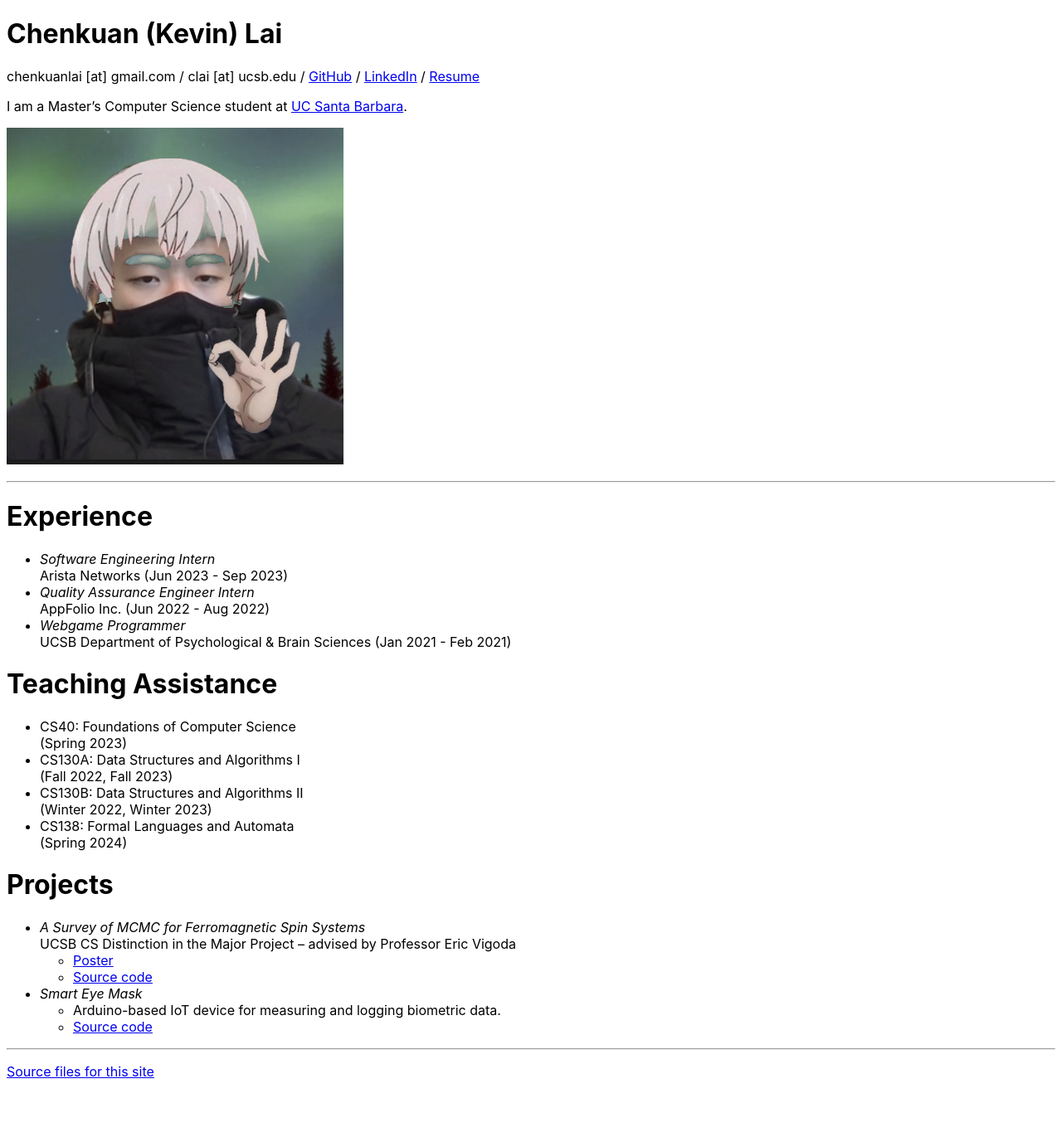
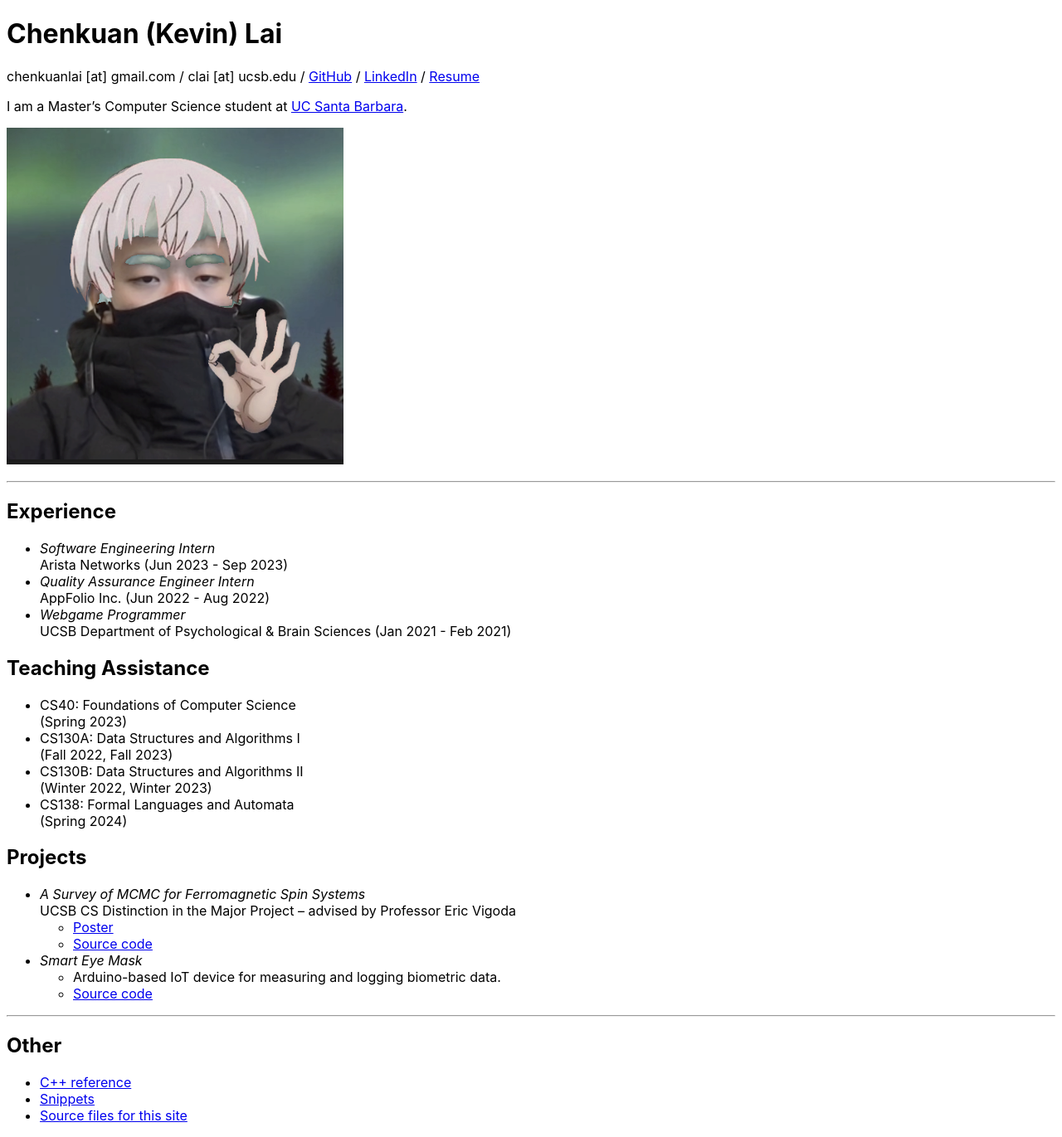
Before and after one commit to notkevin12/site, a Jekyll site: the page built from index.md, in a window 1280 px wide. Shown: the whole page at 83% size. Built offline with Jekyll 4.4.1, drawn with Linux system fonts in a browser that asks for light colours; our own code applies the rules of GitHub Pages for plain Markdown files; before the commit the page ends 1318 px from its top, so only the background shows below that.

Commit message:
formatting

```diff
--- a/index.md
+++ b/index.md
@@ -12,7 +12,7 @@ I am a Master's Computer Science student at [UC Santa Barbara](https://www.cs.uc
 
 ---
 
-# Experience
+## Experience
 
 - _Software Engineering Intern_
   Arista Networks (Jun 2023 - Sep 2023)
@@ -21,7 +21,7 @@ I am a Master's Computer Science student at [UC Santa Barbara](https://www.cs.uc
 - _Webgame Programmer_
   UCSB Department of Psychological & Brain Sciences (Jan 2021 - Feb 2021)
 
-# Teaching Assistance
+## Teaching Assistance
 
 - CS40: Foundations of Computer Science
   (Spring 2023)
@@ -32,7 +32,7 @@ I am a Master's Computer Science student at [UC Santa Barbara](https://www.cs.uc
 - CS138: Formal Languages and Automata
   (Spring 2024)
 
-# Projects
+## Projects
 
 - _A Survey of MCMC for Ferromagnetic Spin Systems_
   UCSB CS Distinction in the Major Project -- advised by Professor Eric Vigoda
@@ -44,4 +44,8 @@ I am a Master's Computer Science student at [UC Santa Barbara](https://www.cs.uc
 
 ---
 
-[Source files for this site](https://github.com/notkevin12/site)
+## Other
+
+- [C++ reference](./cpp)
+- [Snippets](./snippets)
+- [Source files for this site](https://github.com/notkevin12/site)
```
Also changed, not shown: cpp.md (+4 -2 lines), snippets.md (+2 -0 lines).
